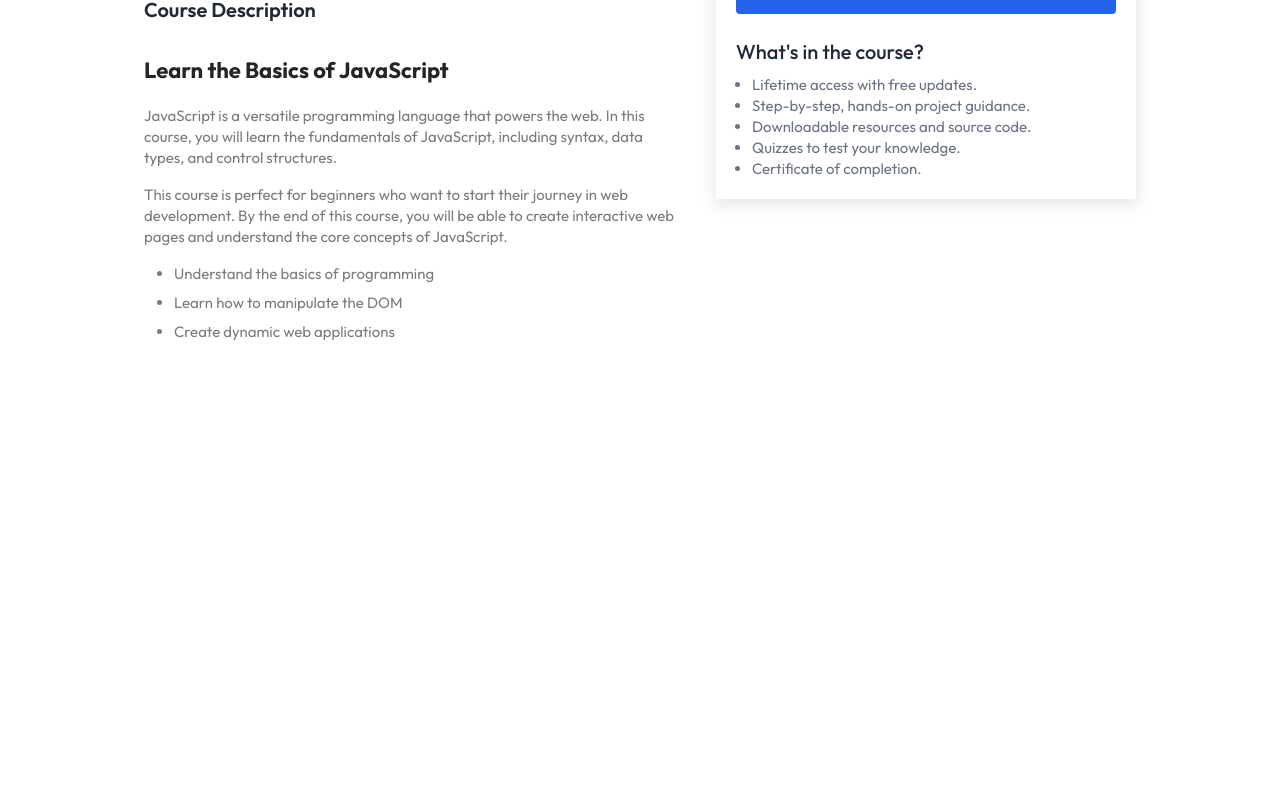
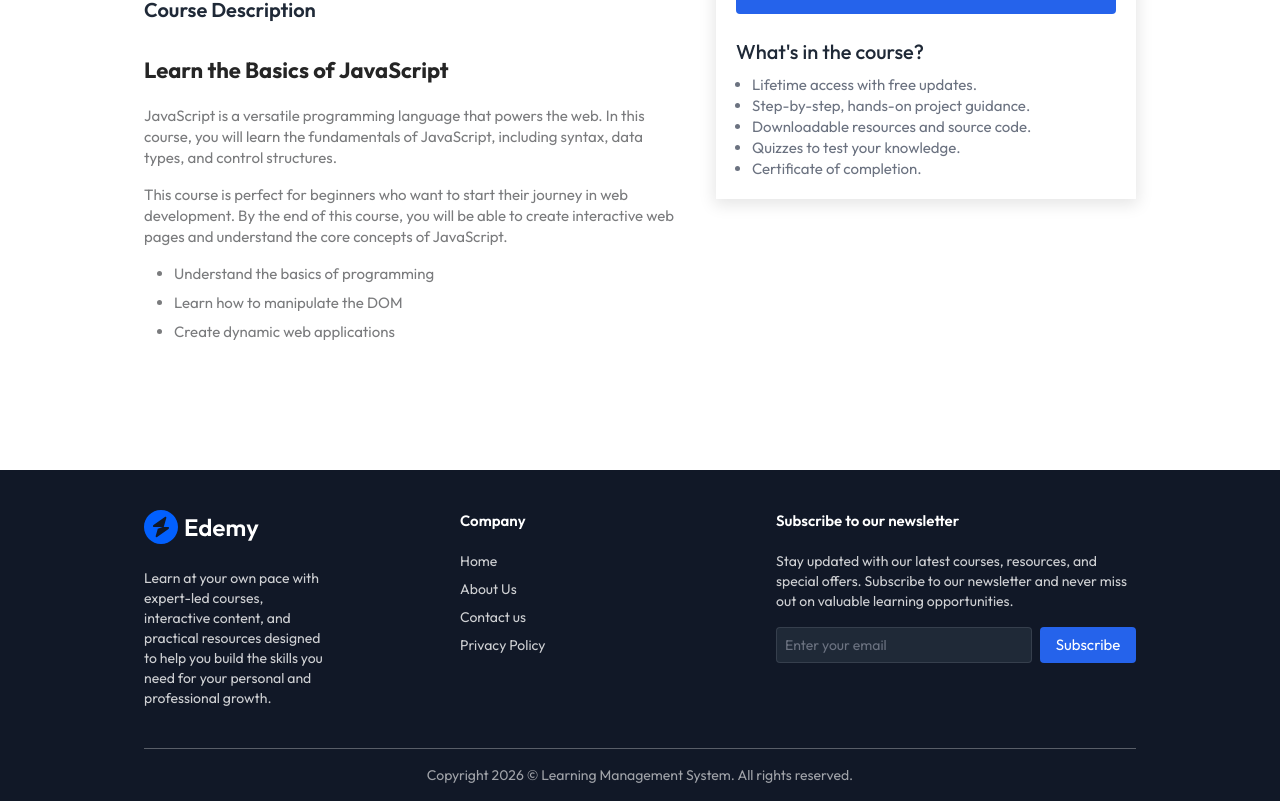
Before and after one commit to katyaynisingh001/learning-management-system, a React (Vite) app in the folder client/: page /course/605c72efb3f1c2b1f8e4e1a1 in a window 1280 px wide. Shown: the part 635-1436 px from the top of the page. Before the commit the page ends 1065 px from the top, so only its background shows below. Built offline with nearby package versions, Linux system fonts and the light colour scheme; no server answers.

Commit message:
Add the footer section on course description page
Co-authored-by: Nilakshi <diyap0790@gmail.com>

```diff
--- a/client/src/pages/student/CourseDetails.jsx
+++ b/client/src/pages/student/CourseDetails.jsx
@@ -2,8 +2,10 @@
 import { useParams } from 'react-router-dom'
 import { AppContext } from '../../context/AppContext'
 import Loading from '../../components/student/Loading'
+import Footer from '../../components/student/Footer'
 import { assets } from '../../assets/assets'
 import humanizeDuration from 'humanize-duration'
+
 
 const CourseDetails = () => {
   const { id } = useParams()
@@ -154,9 +156,12 @@
               <li>Certificate of completion.</li>
             </ul>
           </div>
+
         </div>
       </div>
+
       </div>
+      <Footer/>
     </>
   ) : <Loading />
 }
```
